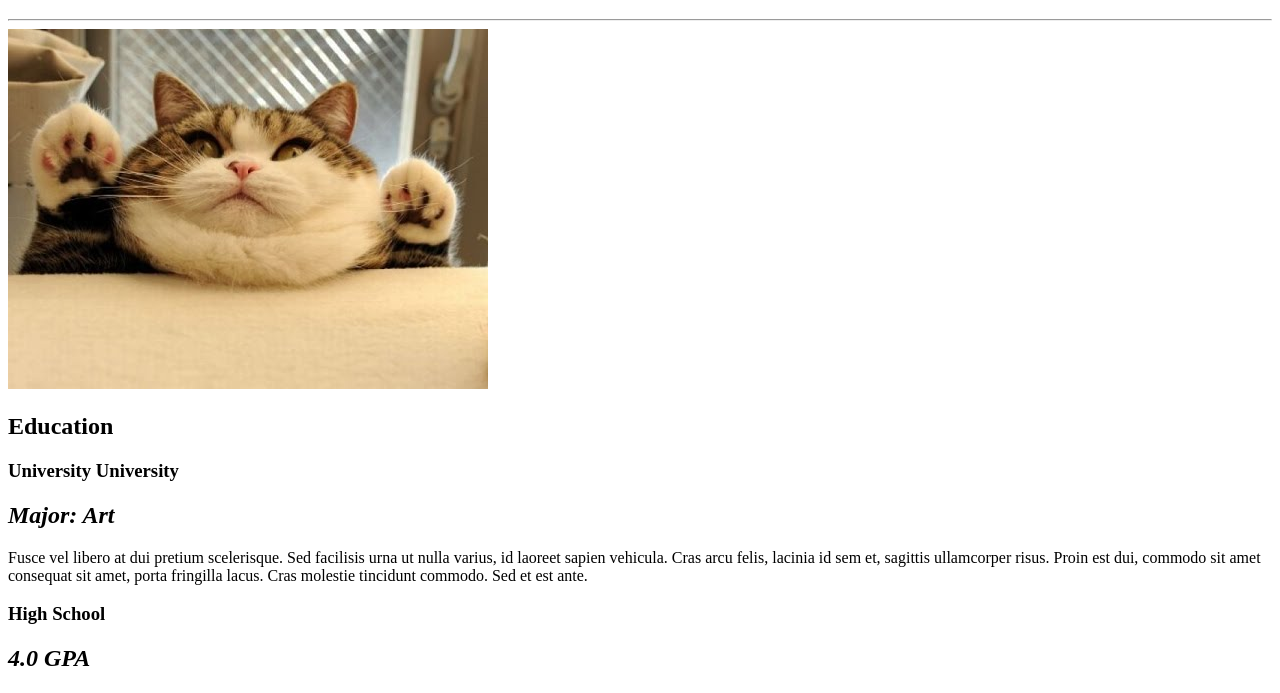
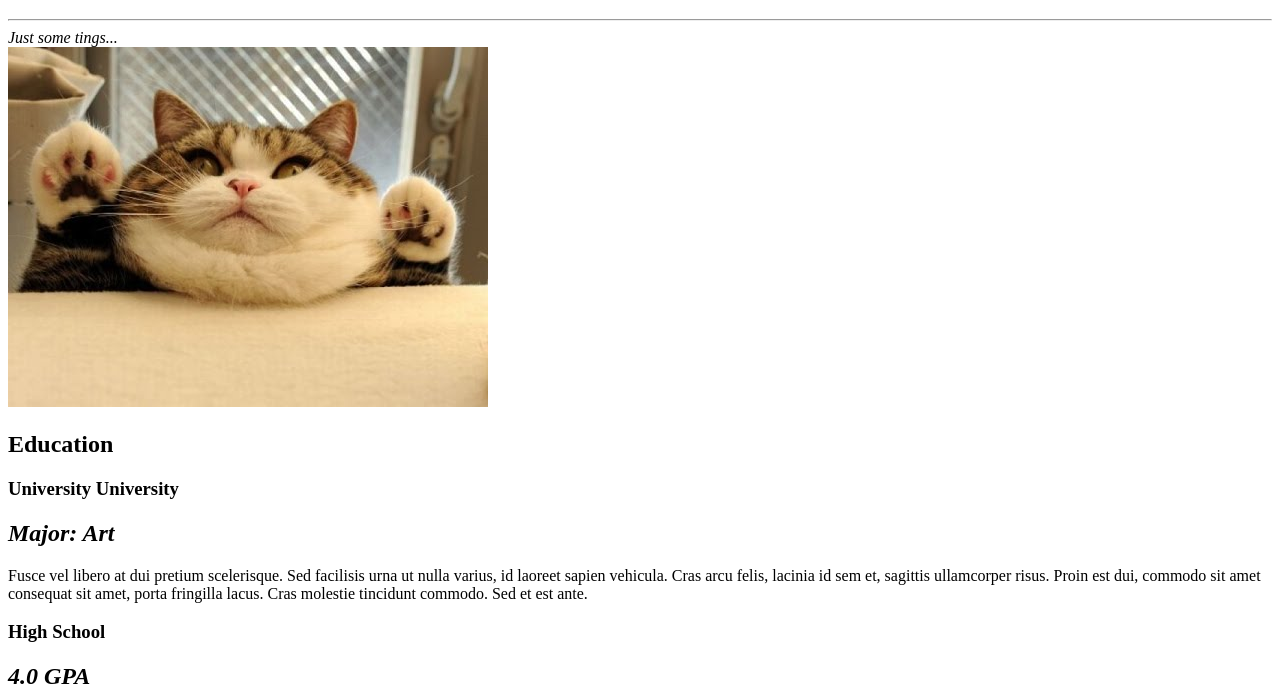
Before and after one commit to annyObie/MyCoolWebsite, a plain HTML site: page index.html in a window 1280 px wide. Shown: the part 61-754 px from the top of the page. Drawn offline with Linux system fonts and the light colour scheme.

Commit message:
div tags

```diff
--- a/index.html
+++ b/index.html
@@ -11,8 +11,11 @@
    <body>
       <h1>Anny Oberlink Resume</h1>
       <hr>
+      <em>Just some tings...</em>
+      <div>
          <img src="assets/cat-profile-top.jpg">
          <!-- relative path, local -->
+      </div>
 
       <!-- EDUCATION SECTION -->
       <section>
```
